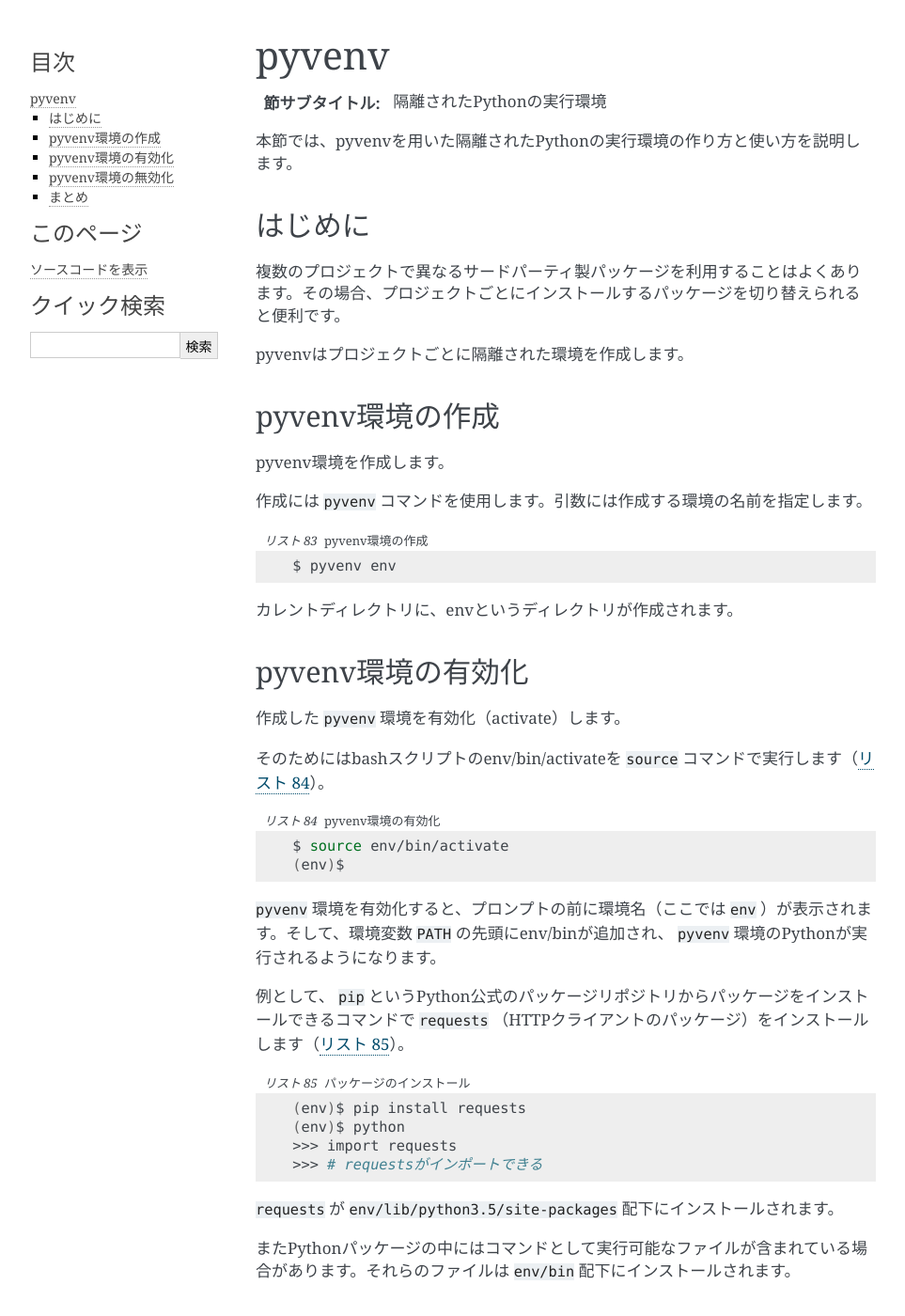
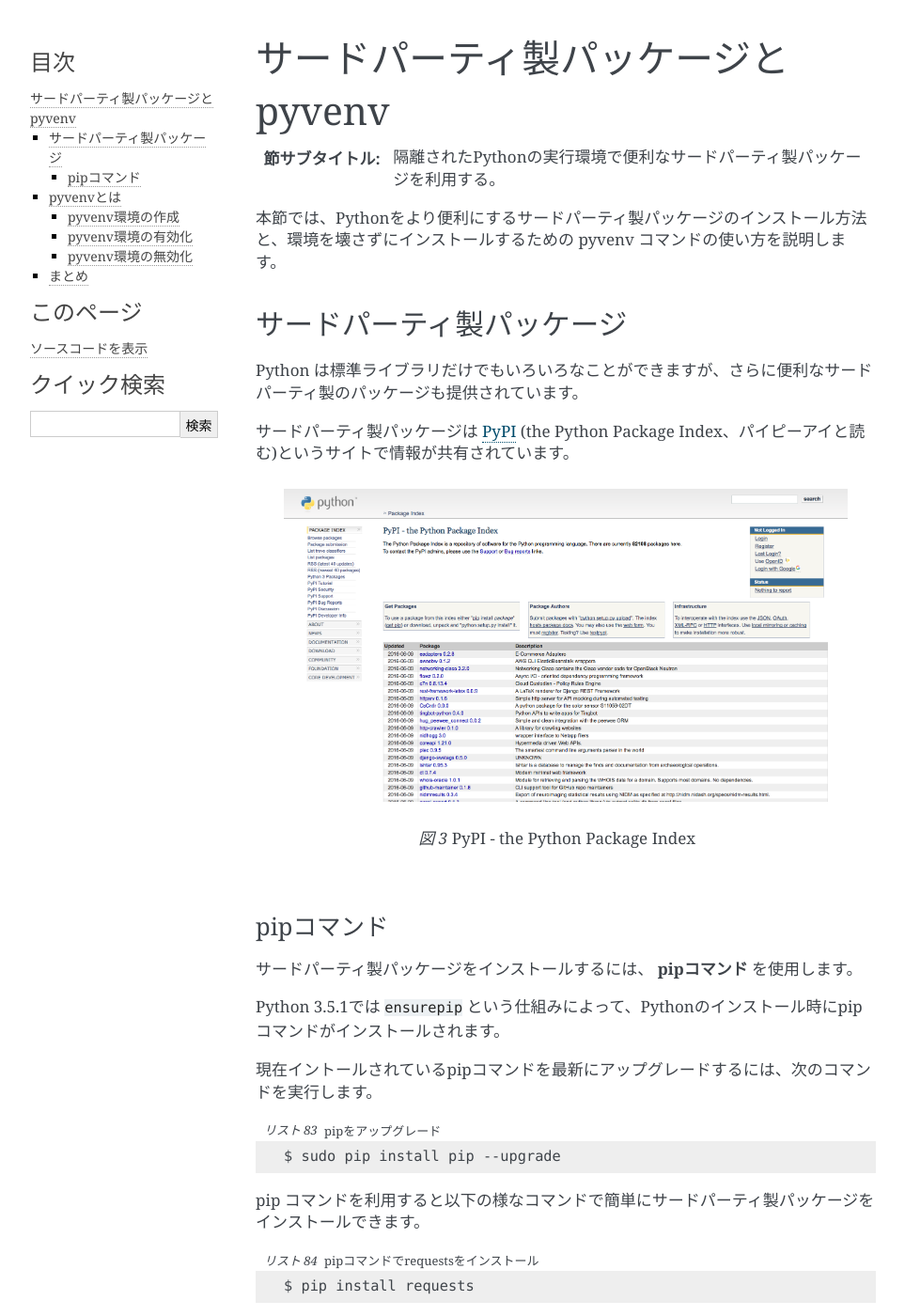
Before and after one commit to pyconjp/pycamp.pycon.jp, a Sphinx documentation site: the page built from source/6_pyvenv.rst, in a window 1280 px wide and 1400 px high. Shown: the whole window at 94% size, without its empty margins (148-1111 px from the left). Built offline with Sphinx 7.4.7, drawn with Linux system fonts in a browser that asks for light colours; some of the changed text lies outside the part shown.

Commit message:
refs #16 pip, PyPIについて記述を追加

```diff
--- a/source/6_pyvenv.rst
+++ b/source/6_pyvenv.rst
@@ -2,24 +2,57 @@
 
 .. _pyvenv-section:
 
-============
- pyvenv
-============
+=====================================
+ サードパーティ製パッケージと pyvenv
+=====================================
 
-:節サブタイトル: 隔離されたPythonの実行環境
+:節サブタイトル: 隔離されたPythonの実行環境で便利なサードパーティ製パッケージを利用する。
 
-本節では、pyvenvを用いた隔離されたPythonの実行環境の作り方と使い方を説明します。
+本節では、Pythonをより便利にするサードパーティ製パッケージのインストール方法と、環境を壊さずにインストールするための pyvenv コマンドの使い方を説明します。
 
-はじめに
-========
+サードパーティ製パッケージ
+==========================
+Python は標準ライブラリだけでもいろいろなことができますが、さらに便利なサードパーティ製のパッケージも提供されています。
+
+サードパーティ製パッケージは `PyPI <https://pypi.python.org>`_ (the Python Package Index、パイピーアイと読む)というサイトで情報が共有されています。
+
+.. figure:: images/pypi.png
+   :width: 600
+   :alt: PyPI - the Python Package Index
+
+   PyPI - the Python Package Index
+
+pipコマンド
+-----------
+サードパーティ製パッケージをインストールするには、 **pipコマンド** を使用します。
+
+Python 3.5.1では ``ensurepip`` という仕組みによって、Pythonのインストール時にpipコマンドがインストールされます。
+
+現在イントールされているpipコマンドを最新にアップグレードするには、次のコマンドを実行します。
+
+.. code-block:: sh
+   :caption: pipをアップグレード
+
+   $ sudo pip install pip --upgrade
+
+pip コマンドを利用すると以下の様なコマンドで簡単にサードパーティ製パッケージをインストールできます。
+
+.. code-block:: sh
+   :caption: pipコマンドでrequestsをインストール
+
+   $ pip install requests
+
+しかし、その前に独立したPython環境を構築する **pyenv** について説明します。
+
+pyvenvとは
+==========
 
 複数のプロジェクトで異なるサードパーティ製パッケージを利用することはよくあります。その場合、プロジェクトごとにインストールするパッケージを切り替えられると便利です。
 
-pyvenvはプロジェクトごとに隔離された環境を作成します。
-
+pyvenvはプロジェクトごとに隔離されたPython環境を作成します。
 
 pyvenv環境の作成
-====================
+----------------
 
 pyvenv環境を作成します。
 
@@ -33,11 +66,11 @@ pyvenv環境を作成します。
 カレントディレクトリに、envというディレクトリが作成されます。
 
 pyvenv環境の有効化
-======================
+------------------
 
 作成した ``pyvenv`` 環境を有効化（activate）します。
 
-そのためにはbashスクリプトのenv/bin/activateを ``source`` コマンドで実行します（:numref:`pyvenv-activate`）。
+そのためにはbashスクリプトの ``env/bin/activate`` を ``source`` コマンドで実行します（:numref:`pyvenv-activate`）。
 
 .. _pyvenv-activate:
 
@@ -49,7 +82,7 @@ pyvenv環境の有効化
 
 ``pyvenv`` 環境を有効化すると、プロンプトの前に環境名（ここでは ``env`` ）が表示されます。そして、環境変数 ``PATH`` の先頭にenv/binが追加され、 ``pyvenv`` 環境のPythonが実行されるようになります。
 
-例として、 ``pip`` というPython公式のパッケージリポジトリからパッケージをインストールできるコマンドで ``requests`` （HTTPクライアントのパッケージ）をインストールします（:numref:`pyvenv-install-requests`）。
+ここでは、 ``pip`` コマンドで ``requests`` （HTTPクライアントのパッケージ）をインストールします（:numref:`pyvenv-install-requests`）。
 
 .. _pyvenv-install-requests:
 
@@ -66,8 +99,7 @@ pyvenv環境の有効化
 またPythonパッケージの中にはコマンドとして実行可能なファイルが含まれている場合があります。それらのファイルは ``env/bin`` 配下にインストールされます。
 
 pyvenv環境の無効化
-======================
-
+------------------
 ``pyvenv`` 環境を無効化（deactivate）するには、 ``deactivate`` コマンドを実行します（:numref:`pyvenv-deactivate`）。
 
 無効化した後、元の環境で ``requests`` をインポートするとエラーとなり、 ``pyvenv`` 環境でのみ ``requests`` がインストールされていることがわかります。
@@ -90,6 +122,10 @@ pyvenv環境の無効化
 まとめ
 =======
 
-本節では、プロジェクトごとに隔離した ``pyvenv`` 環境について、作成、有効化／無効化を行う方法を説明しました。
+本節では、以下について説明しました。
 
-次節では、それを使ってスクレイピングを行う方法を記述します。
+- 便利なサードパーティ製パッケージのサイト **PyPI**
+- パッケージをインストールする **pipコマンド**
+- プロジェクトごとに隔離したPython環境を、 **pyvenvコマンド** を使って作成、有効化、無効化する方法
+
+次節では、pyvenv環境にパッケージをインストールして、スクレイピングを行う方法を説明します。
```
Also changed, not shown: source/images/pypi.png (added).
